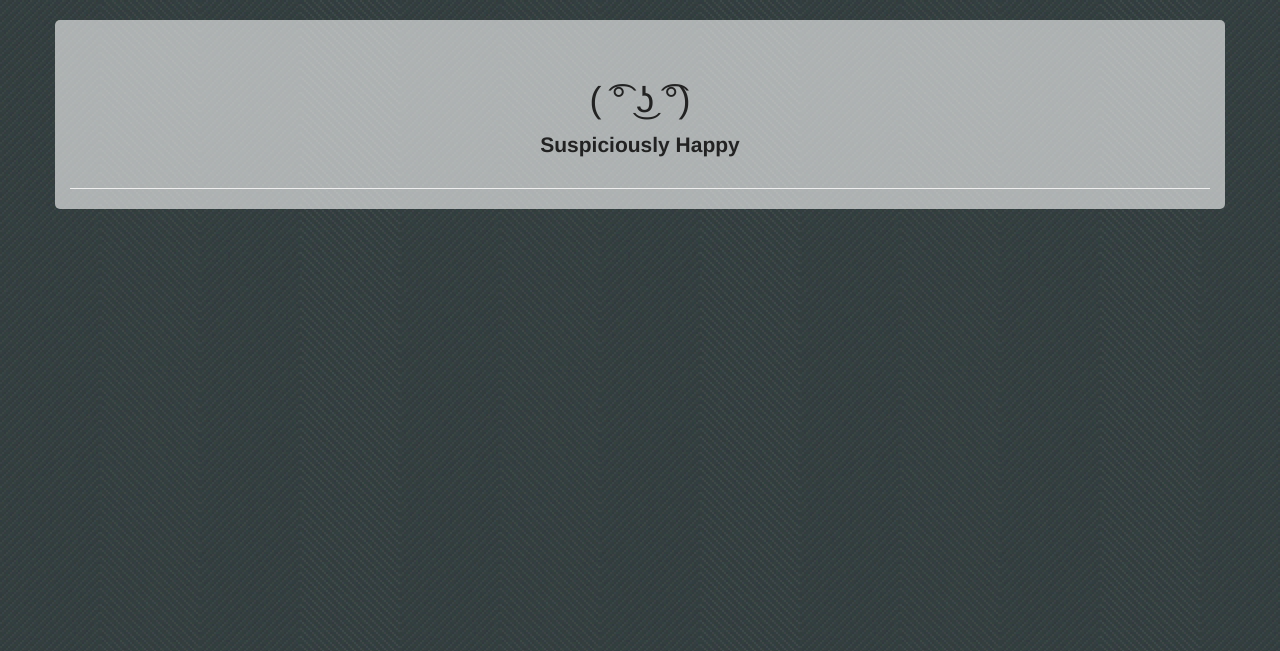
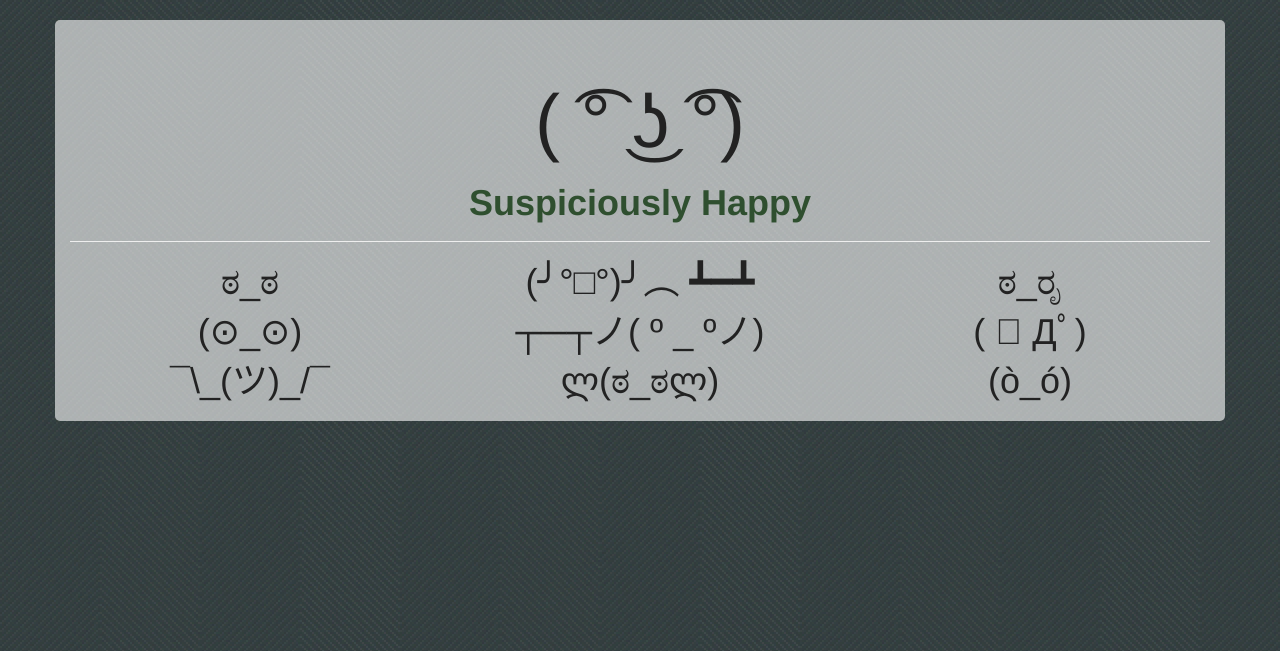
Before and after one commit to dwbond/dbondcc, a Flask app: page /suspiciouslyhappy/ in a window 1280 px wide. Shown: the top 651 px of the page. Run offline with Flask 2, Linux system fonts and the light colour scheme.

Commit message:
started adding faces

```diff
--- a/dbondcc/website/static/css/style.css
+++ b/dbondcc/website/static/css/style.css
@@ -34,6 +34,10 @@ body {
   height: 200px;
 }
 
+.bigger {
+  font-size: 75px;
+}
+
 .transparent-container {
   background-color: rgba(255, 255, 255, 0.6);
   border-radius: 5px;
--- a/dbondcc/website/templates/suspiciouslyhappy.html
+++ b/dbondcc/website/templates/suspiciouslyhappy.html
@@ -7,10 +7,52 @@
 <div class="page-header" id="banner">
   <div class="row">
     <div class="col-md-12 text-center">
-      <h1>( ͡° ͜ʖ ͡°)</h1>
-      <p class="lead"><strong>Suspiciously Happy</strong></p>
+      <h1 class="bigger small-bottom-margin">( ͡° ͜ʖ ͡°)</h1>
+      <p><strong><a href="/"><h1>Suspiciously Happy</h1></a></strong></p>
     </div>
   </div>
 </div>
 
+<h1>
+<div class="row text-center">
+
+  <div class="col-sm-4">
+    <p>ಠ_ಠ</p>
+  </div>
+
+  <div class="col-sm-4">
+    <p>(╯°□°)╯︵ ┻━┻</p>
+  </div>
+
+  <div class="col-sm-4">
+    <p>ಠ_ರೃ</p>
+  </div>
+
+  <div class="col-sm-4">
+    <p>(⊙_⊙)</p>
+  </div>
+
+  <div class="col-sm-4">
+    <p>┬─┬ノ( º _ ºノ)</p>
+  </div>
+
+  <div class="col-sm-4">
+    <p>( ﾟ Дﾟ)</p>
+  </div>
+
+  <div class="col-sm-4">
+    <p>¯\_(ツ)_/¯</p>
+  </div>
+
+  <div class="col-sm-4">
+    <p>ლ(ಠ_ಠლ)</p>
+  </div>
+
+  <div class="col-sm-4">
+    <p>(ò_ó)</p>
+  </div>
+
+</div>
+</h1>
+
 {% endblock %}
```
